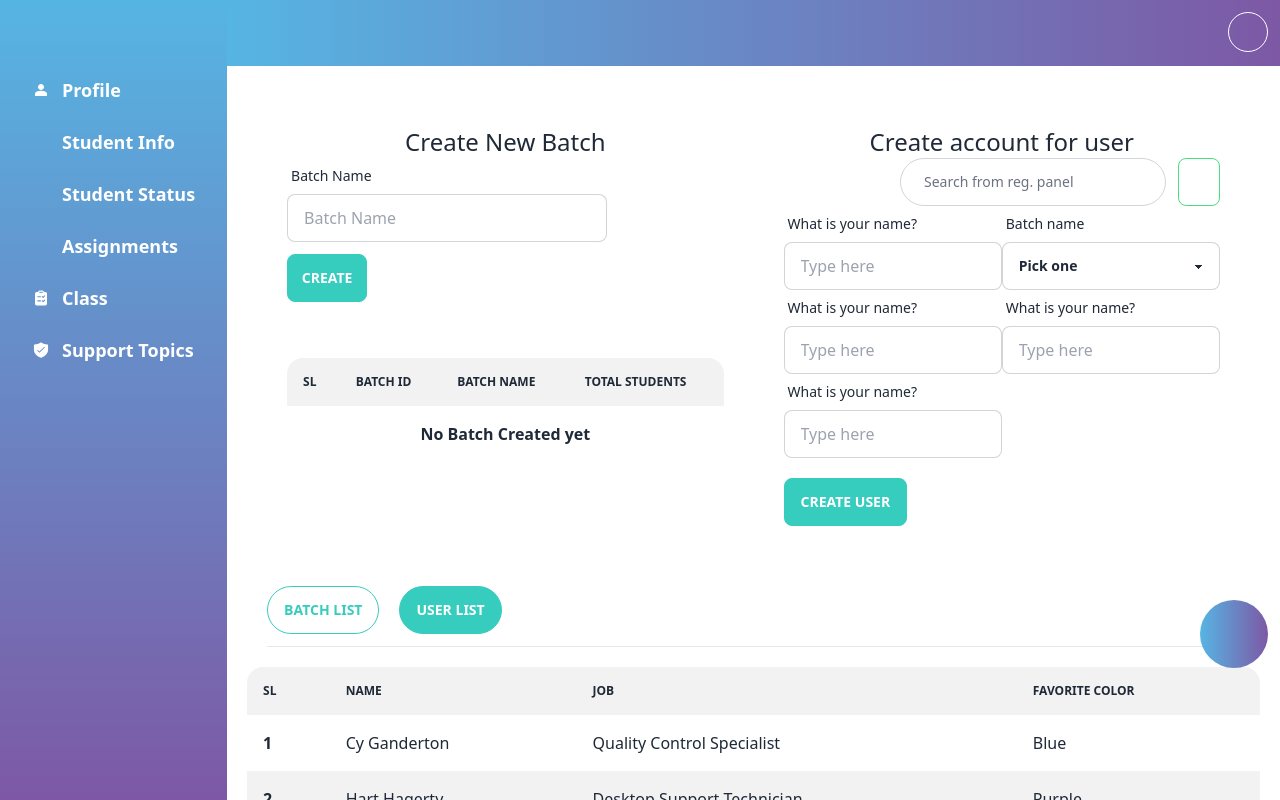
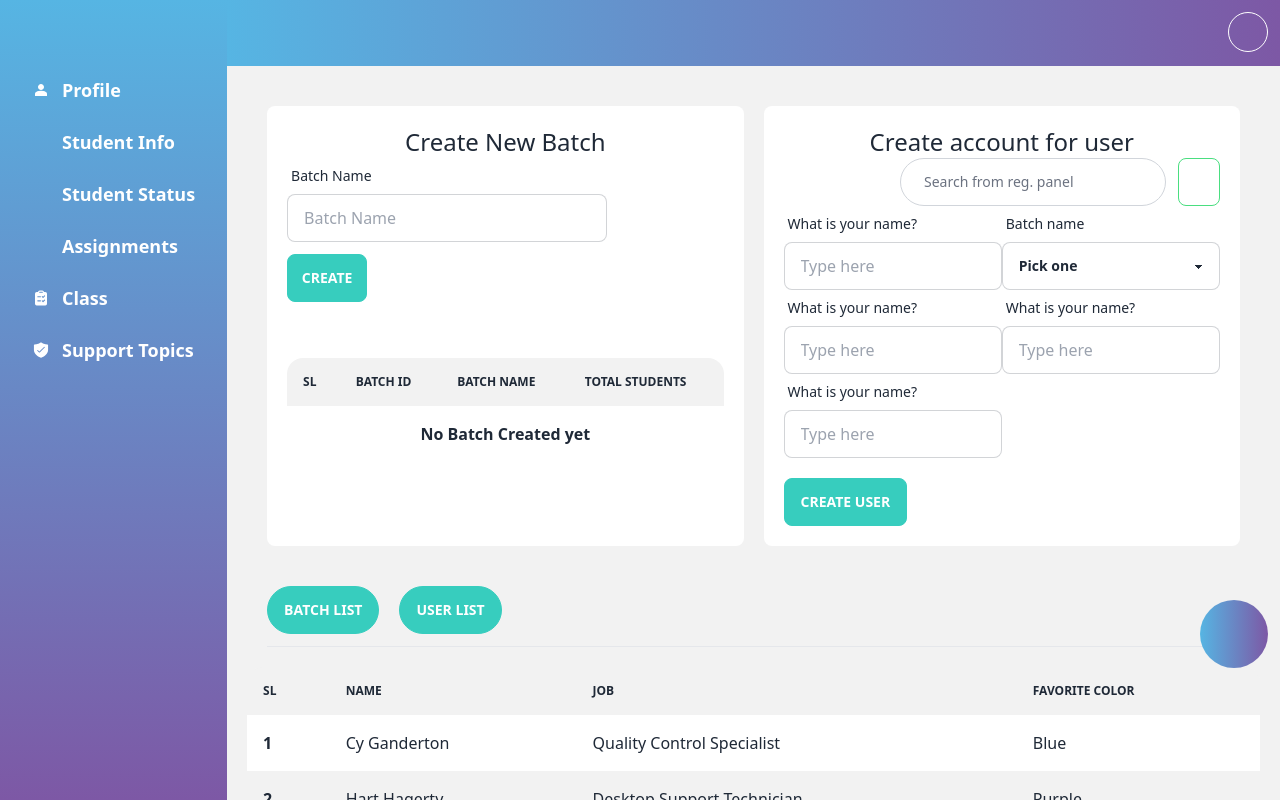
Before and after one commit to MdMehedi-Hasan/arena-hw-panel, a React (Create React App) app: page /student-Info/student-list in a window 1280 px wide. Built offline with nearby package versions, Linux system fonts and the light colour scheme; some icons are missing.

Commit message:
profile page icon changed

```diff
--- a/src/App.js
+++ b/src/App.js
@@ -17,9 +17,9 @@ const App = () => {
       <Route path='/' element={<Base/>}>
       <Route element={<Home/>} index></Route>
       <Route path='/profile' element={<Profile/>}></Route>
-      <Route path='/student-Info' element={<StudentInfo/>}>
+      <Route path='/student-info' element={<StudentInfo/>}>
         <Route element={<BatchList/>} index/>
-        <Route path="/student-Info/student-list" element={<StudentList/>} />
+        <Route path="/student-info/student-list" element={<StudentList/>} />
       </Route>
       <Route path='/student-status' element={<StudentStatus/>}></Route>
       <Route path='/assignments' element={<Assignments/>}></Route>
--- a/src/Components/Base.js
+++ b/src/Components/Base.js
@@ -7,7 +7,7 @@ const Base = () => {
     return (
         <div className="drawer drawer-mobile">
             <input id="my-drawer-2" type="checkbox" className="drawer-toggle" />
-            <div className="drawer-content items-center justify-center bg-white">
+            <div className="drawer-content items-center justify-center bg-base-200">
                 {/* Navbar start */}
                 <div className="navbar bg-[linear-gradient(90deg,#56b5e3,#7d58a5)]"> {/* bg-base-100 */}
                     <div className="flex-1 text-white text-4xl">
--- a/src/Components/Profile/Profile.js
+++ b/src/Components/Profile/Profile.js
@@ -51,7 +51,7 @@ const Profile = () => {
   ];
   // const COLORS = ['#0088FE', '#00C49F', '#FFBB28', '#FF8042'];
   return (
-    <div className='container mb-10'>
+    <div className='container mb-10 bg-white'>
       <div className='grid grid-cols-2 profile-card mt-16'>
         <div className='bg-[#efefef30] rounded-2xl p-10'>
           <div className=' rounded-2xl bg-white profile-content'> {/* w-full max-w-lg bg-[linear-gradient(90deg,#56b5e3,#7d58a5);]*/}
@@ -139,19 +139,19 @@ const Profile = () => {
           <div className='grid grid-cols-2 w-full h-full gap-7 justify-center'> {/* content-between */}
             <div className='h-fit w-auto max-w-xs flex flex-col items-center justify-between border rounded-3xl p-5 bg-gradient-to-r from-blue-300 to-blue-400 profile-content text-white'>
               <div className='w-full flex items-center justify-between text-2xl font-semibold'>
-                <h1>Total Batch</h1>
-                <Icon icon="mdi:file-import" className='text-6xl' />
+                <h1>Total Students</h1>
+                <Icon icon="fluent:people-community-16-filled" className='text-6xl'/>
               </div>
               <div className='mt-7'>
                 <div className='text-5xl font-bold p-10'>
-                  <p>25</p>
+                  <p>250</p>
                 </div>
               </div>
             </div>
             <div className='h-fit w-auto max-w-xs flex flex-col items-center justify-between border rounded-3xl p-5 bg-gradient-to-r from-cyan-300 to-blue-400 profile-content text-white'>
               <div className='w-full flex items-center justify-between text-2xl font-semibold'>
                 <h1>Running Batch</h1>
-                <Icon icon="mdi:file-import" className='text-6xl' />
+                <Icon icon="mingcute:classify-fill" className='text-6xl'/>
               </div>
               <div className='mt-7'>
                 <div className='text-5xl font-bold p-10'>
@@ -199,7 +199,7 @@ const Profile = () => {
       <div className='graph-sec mt-16'>
         <div className='bg-[#efefef30] rounded-2xl p-10'>
           <div className='flex flex-col justify-between h-full'>
-            <div className='border rounded-2xl bg-white h-96 profile-content pt-20'>
+            <div className='rounded-2xl bg-white h-96 profile-content pt-20'>
               <ResponsiveContainer width="100%" height="100%">
                 <BarChart
                   width={500}
--- a/src/Components/Student info/StudentInfo.js
+++ b/src/Components/Student info/StudentInfo.js
@@ -106,8 +106,8 @@ const StudentInfo = () => {
             </div>
             <div>
                 <div className='mx-10'>
-                    <Link to="/student-info"><button className={`btn ${location.pathname === '/student-Info/student-list' ? 'btn-accent btn-outline' : 'btn-accent'} mr-5 rounded-full text-white`}>Batch List</button></Link>
-                    <Link to="/student-Info/student-list"><button className={`btn ${location.pathname === '/student-Info' ? 'btn-accent btn-outline' : 'btn-accent'} mb-3 rounded-full text-white`}>User List</button></Link>
+                    <Link to="/student-info"><button className={`btn ${location.pathname === '/student-info/student-list' ? 'btn-accent btn-outline' : 'btn-accent'} mr-5 rounded-full text-white`}>Batch List</button></Link>
+                    <Link to="/student-info/student-list"><button className={`btn ${location.pathname === '/student-info' ? 'btn-accent btn-outline' : 'btn-accent'} mb-3 rounded-full text-white`}>User List</button></Link>
                     <hr />
                 </div>
                 <div>
```
